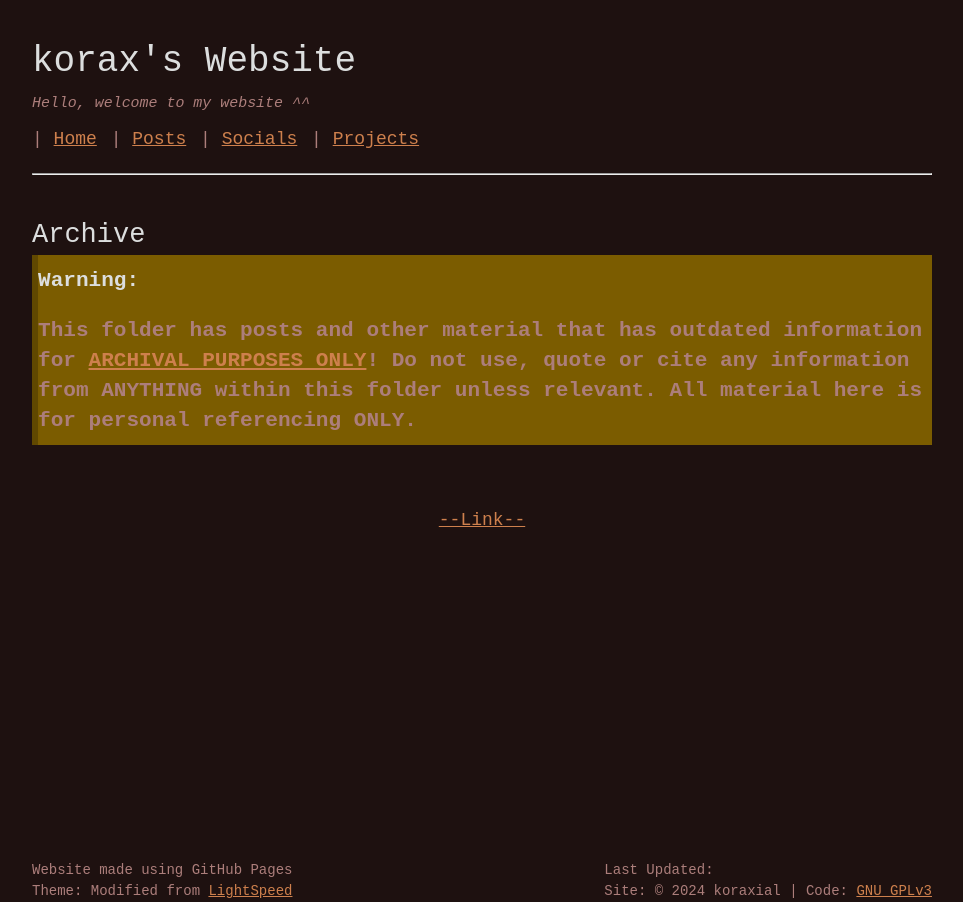
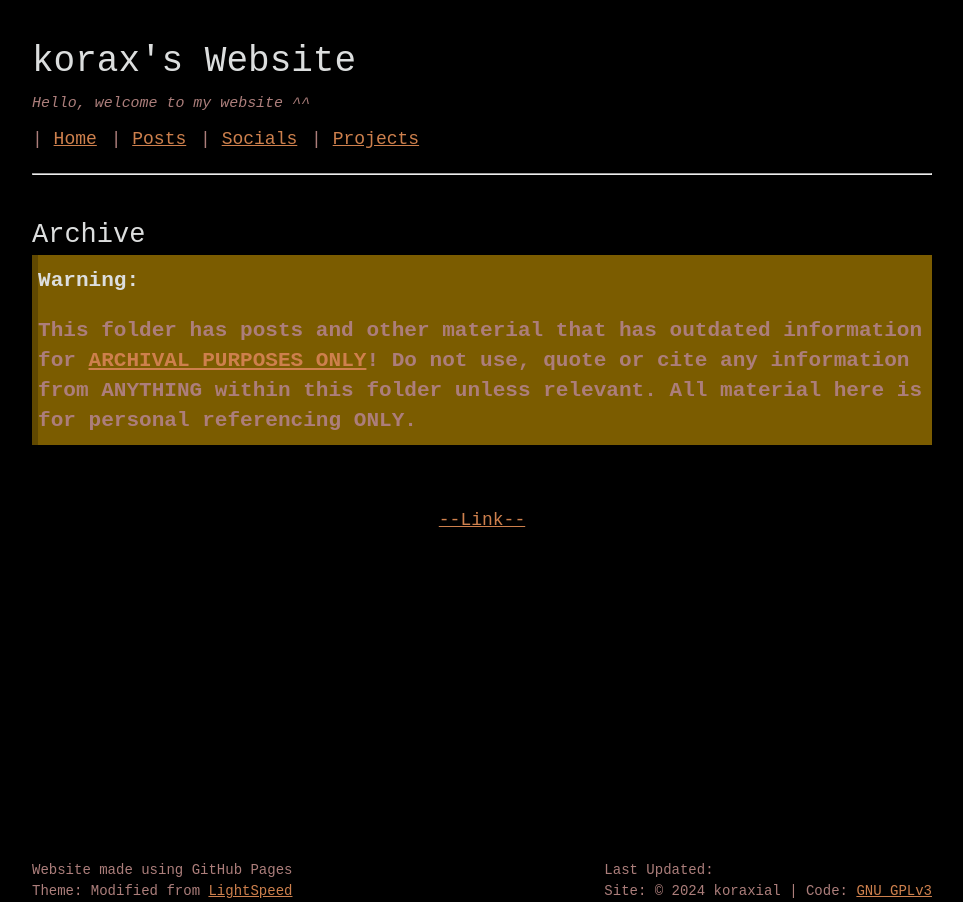
Before and after one commit to koraxial/koraxial.github.io, a Jekyll site: the page built from archive/index.html, in a window 1280 px wide. Shown: the whole page, without its empty margins (158-1121 px from the left). Built offline with Jekyll 4.4.1, drawn with Linux system fonts in a browser that asks for light colours.

Commit message:
Update page.scss

```diff
--- a/_sass/page.scss
+++ b/_sass/page.scss
@@ -64,7 +64,7 @@ header h1, h5 {
 
 body {
   color: #ac7e7b;
-  background-color: #1e1110;
+  background-color: #000000;
 }
 
 h1,
```
